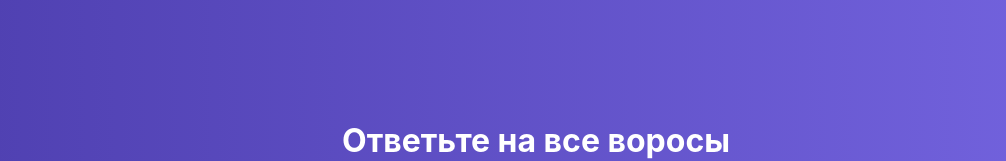
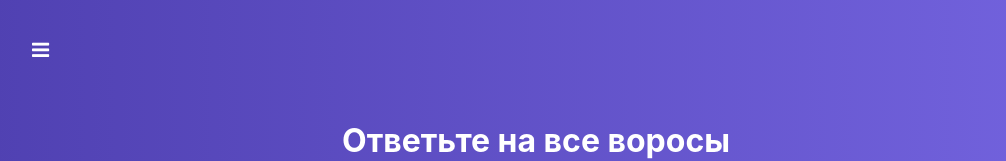
Before and after one commit to xxlxep/react-quiz, a React app: page / in a window 1280 px wide. Shown: the top 161 px of the page, without its empty margins (8-1014 px from the left). Built offline with nearby package versions, Linux system fonts and the light colour scheme.

Commit message:
menuIcon

```diff
--- /dev/null
+++ b/src/components/Navigation/MenuToggle/MenuToggle.js
@@ -0,0 +1,15 @@
+import React from "react";
+import classes from "./MenuToggle.module.css";
+
+const MenuToggle = (props) => {
+  const cls = [classes.MenuToggle, "fa"];
+  if (props.isOpen) {
+    cls.push("fa-times");
+    cls.push(classes.open);
+  } else {
+    cls.push("fa-bars");
+  }
+  return <i className={cls.join(" ")} onClick={props.onToggle} />;
+};
+
+export default MenuToggle;
--- /dev/null
+++ b/src/components/Navigation/MenuToggle/MenuToggle.module.css
@@ -0,0 +1,17 @@
+.MenuToggle {
+  position: fixed;
+  top: 40px;
+  left: 40px;
+  font-size: 20px;
+  cursor: pointer;
+  color: #fff;
+  transition: all 0.22s ease-in;
+  z-index: 100;
+}
+.MenuToggle:hover {
+  opacity: 0.7;
+}
+
+.MenuToggle.open {
+  left: 320px;
+}
--- a/src/hoc/Layout/Layout.js
+++ b/src/hoc/Layout/Layout.js
@@ -1,10 +1,24 @@
 import React, { Component } from "react";
 import classes from "./Layout.module.css";
+import MenuToggle from "../../components/Navigation/MenuToggle/MenuToggle";
 
 export default class Layout extends Component {
+  state = {
+    menu: false,
+  };
+
+  toggleMenuHandler = () => {
+    this.setState({
+      menu: !this.state.menu,
+    });
+  };
   render() {
     return (
       <div className={classes.Layout}>
+        <MenuToggle
+          onToggle={this.toggleMenuHandler}
+          isOpen={this.state.menu}
+        />
         <main>{this.props.children}</main>
       </div>
     );
```
